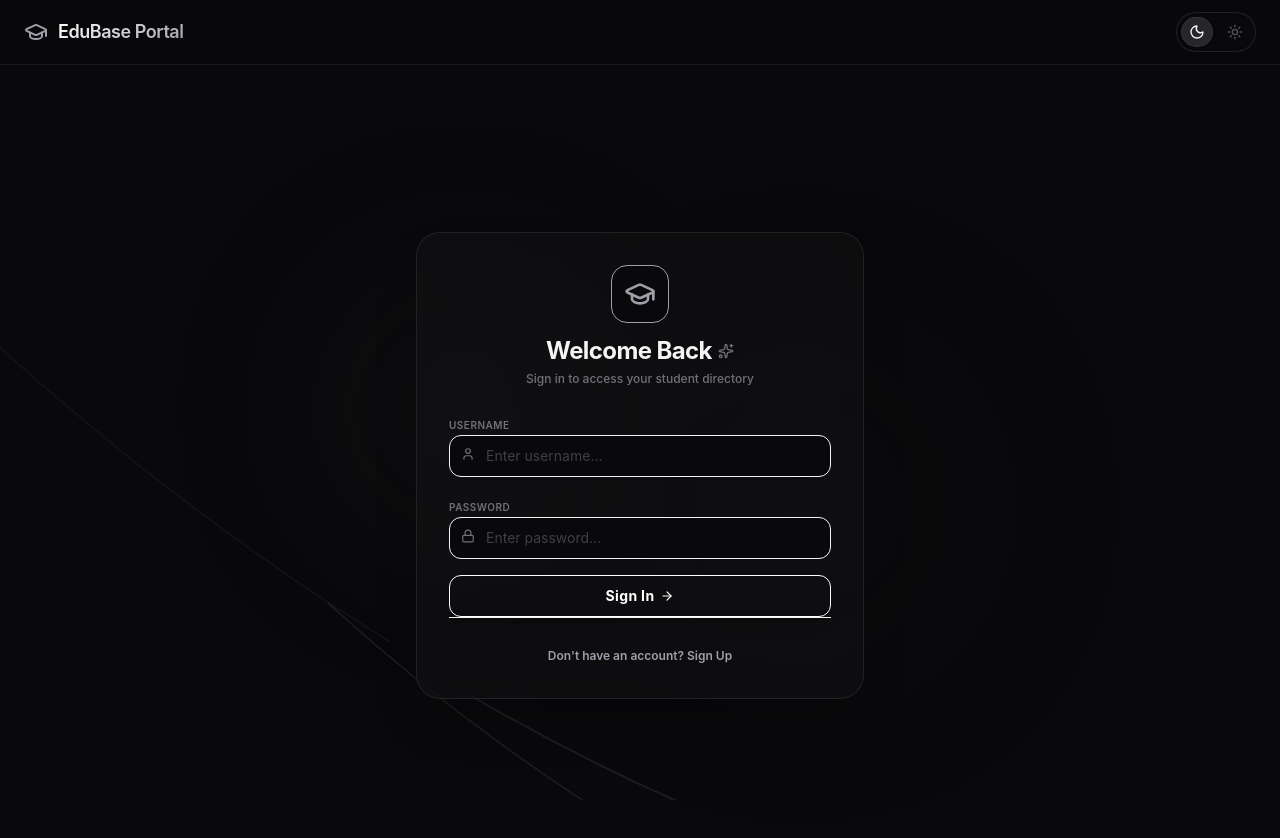
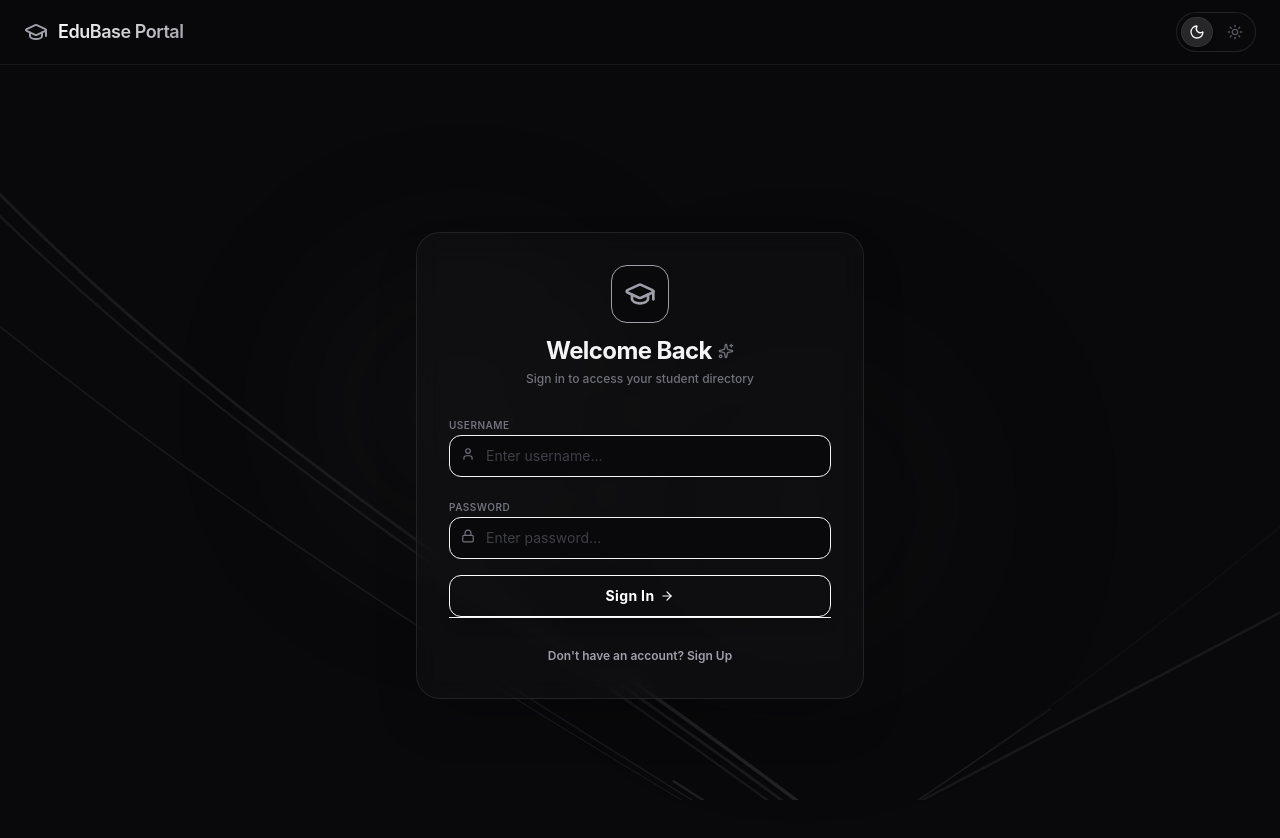
Before and after one commit to gagan-aditya01/EduBase, a React (Vite) app in the folder frontend/: page / in a window 1280 px wide. Shown: the top 838 px of the page. Built offline with nearby package versions, Linux system fonts and the light colour scheme.

Commit message:
Overhaul floating flow paths into 66-path high density dual-layer vector stream field

```diff
--- a/frontend/src/components/ui/floating-paths.tsx
+++ b/frontend/src/components/ui/floating-paths.tsx
@@ -11,32 +11,45 @@ export function FloatingPathsBackground({
   className?: string;
   children: React.ReactNode;
 }) {
-  // Generate 44 high-volume, vibrant curved paths sweeping across the viewport
-  const paths = Array.from({ length: 44 }, (_, i) => {
-    const offset = i * 16 * position;
-    const verticalOffset = i * 14;
+  // Layer 1: 36 primary sweeping flow paths
+  const layer1 = Array.from({ length: 36 }, (_, i) => {
+    const offset = i * 18 * position;
+    const verticalOffset = i * 16;
     return {
-      id: i,
-      // High-amplitude sweeping cubic bezier curves for rich volume
-      d: `M -${400 - offset} -${200 + verticalOffset} C -${150 - offset} ${200 + verticalOffset}, ${300 + offset} ${550 + verticalOffset}, ${700 + offset} ${650 + verticalOffset} S ${1100 + offset} ${950 + verticalOffset}, ${1500 + offset} ${1200 + verticalOffset}`,
-      width: 1.2 + (i % 4) * 0.5, // Thicker strokes for higher visibility
-      strokeOpacity: 0.45 + (i % 6) * 0.07, // Higher opacity
-      duration: 5.5 + (i % 7) * 1.2, // Fast lively flow
-      delay: (i % 8) * 0.25,
+      id: `l1-${i}`,
+      d: `M -${500 - offset} -${250 + verticalOffset} C -${200 - offset} ${200 + verticalOffset}, ${350 + offset} ${500 - i * 10}, ${800 + offset} ${750 + verticalOffset} S ${1300 + offset} ${1050 + verticalOffset}, ${1700 + offset} ${1300 + verticalOffset}`,
+      width: 0.9 + (i % 5) * 0.45,
+      strokeOpacity: 0.4 + (i % 6) * 0.08,
+      duration: 4.5 + (i % 7) * 1.1,
+      delay: (i % 8) * 0.2,
+    };
+  });
+
+  // Layer 2: 30 counter-sweeping flow paths for high-density 3D depth
+  const layer2 = Array.from({ length: 30 }, (_, i) => {
+    const offset = i * 20 * position;
+    const verticalOffset = i * 18;
+    return {
+      id: `l2-${i}`,
+      d: `M ${1600 + offset} -${200 - verticalOffset} C ${1200 + offset} ${300 + verticalOffset}, ${700 - offset} ${650 - i * 12}, ${200 - offset} ${900 + verticalOffset} S -${300 + offset} ${1150 + verticalOffset}, -${800 + offset} ${1400 + verticalOffset}`,
+      width: 0.8 + (i % 4) * 0.4,
+      strokeOpacity: 0.35 + (i % 5) * 0.07,
+      duration: 5.2 + (i % 6) * 1.2,
+      delay: (i % 7) * 0.25,
     };
   });
 
   return (
     <div className={cn("w-full relative min-h-screen", className)}>
-      {/* Fixed Background SVG Flow Lines - Pinned to Viewport across all scrolling */}
+      {/* Fixed Background SVG Flow Lines - High Density Multi-Layer Stream Field */}
       <div className="fixed inset-0 pointer-events-none overflow-hidden z-0">
         <svg
-          className="w-full h-full text-zinc-600/70 dark:text-zinc-300/65"
+          className="w-full h-full text-zinc-600/75 dark:text-zinc-300/70"
           viewBox="0 0 1000 600"
           fill="none"
           preserveAspectRatio="none"
         >
-          {paths.map((path) => (
+          {layer1.map((path) => (
             <motion.path
               key={path.id}
               d={path.d}
@@ -47,8 +60,31 @@ export function FloatingPathsBackground({
               strokeOpacity={path.strokeOpacity}
               initial={{ pathLength: 0.4, opacity: 0.6 }}
               animate={{
-                pathLength: [0.4, 1, 0.4],
-                opacity: [0.5, 0.95, 0.5],
+                pathLength: [0.45, 1, 0.45],
+                opacity: [0.55, 0.95, 0.55],
+                pathOffset: [0, 1, 0],
+              }}
+              transition={{
+                duration: path.duration,
+                delay: path.delay,
+                repeat: Number.POSITIVE_INFINITY,
+                ease: "linear",
+              }}
+            />
+          ))}
+          {layer2.map((path) => (
+            <motion.path
+              key={path.id}
+              d={path.d}
+              stroke="currentColor"
+              strokeWidth={path.width}
+              strokeLinecap="round"
+              strokeLinejoin="round"
+              strokeOpacity={path.strokeOpacity}
+              initial={{ pathLength: 0.35, opacity: 0.5 }}
+              animate={{
+                pathLength: [0.4, 0.95, 0.4],
+                opacity: [0.45, 0.88, 0.45],
                 pathOffset: [0, 1, 0],
               }}
               transition={{
```
